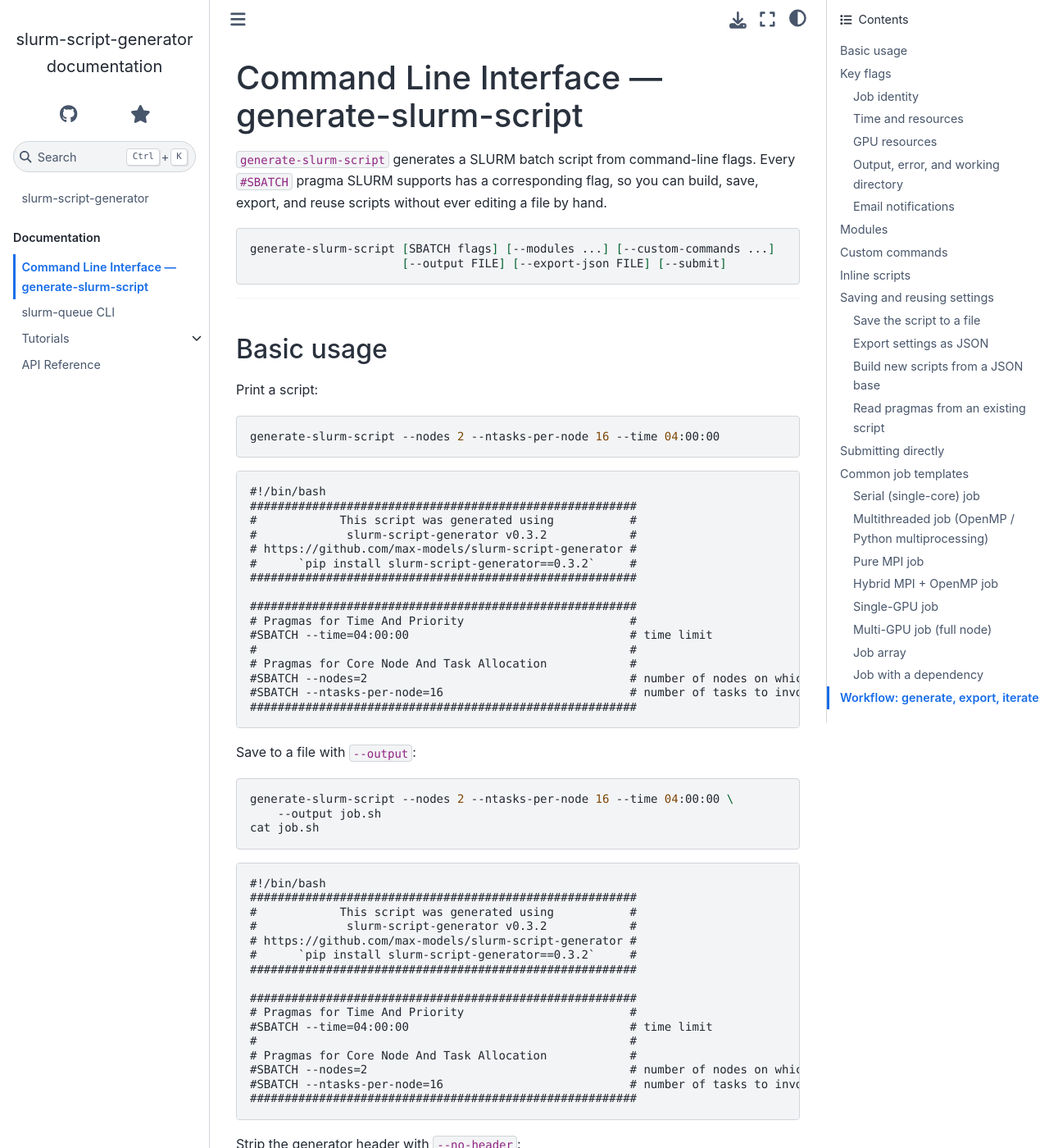
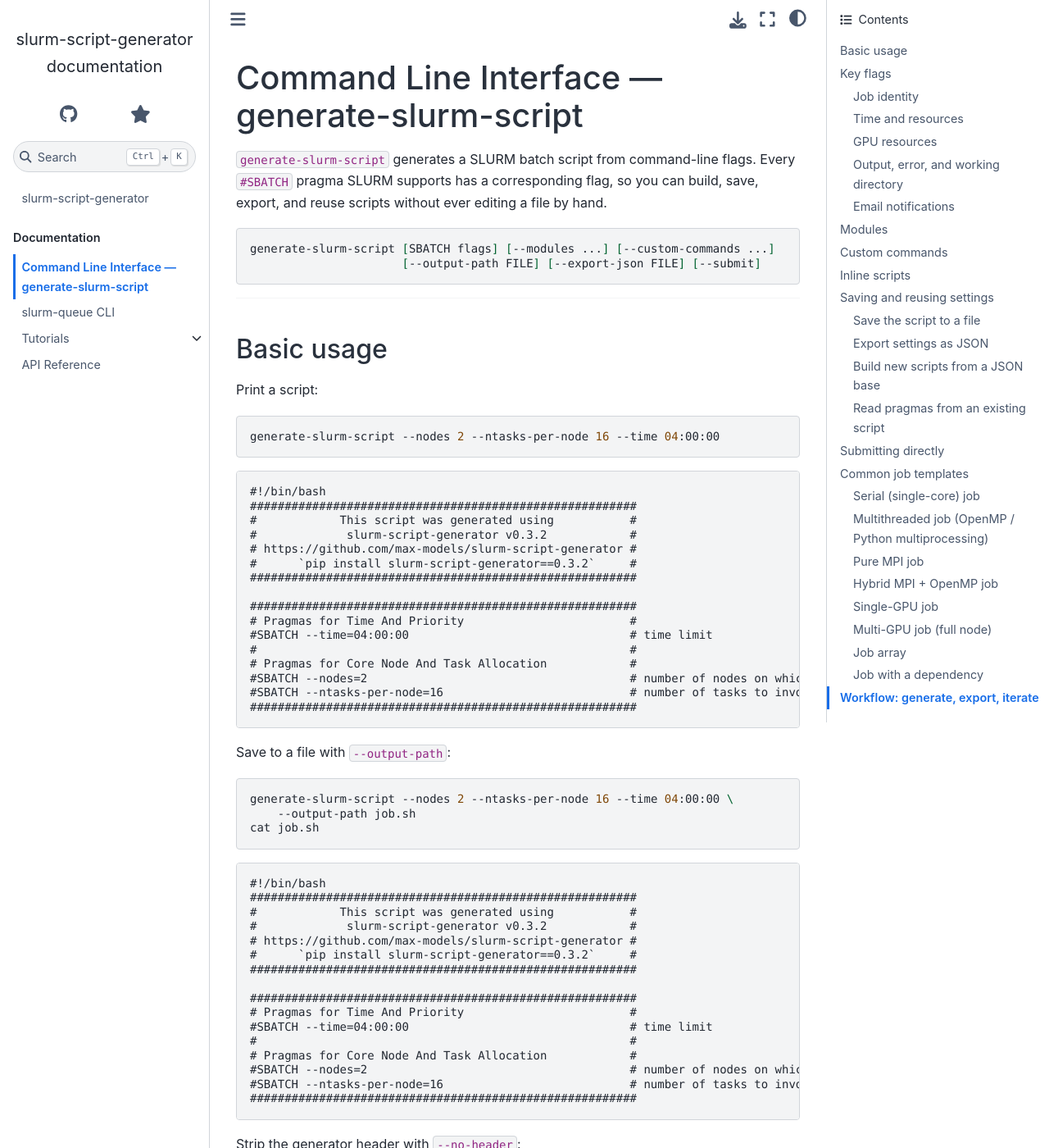
Before and after one commit to max-models/slurm-script-generator, a Sphinx documentation site: the page built from docs/source/cli.md, in a window 1280 px wide and 1400 px high. Shown: the whole window at 82% size. Built offline with Sphinx 7.4.7 and the Sphinx Book theme 1.1.4, drawn with Linux system fonts in a browser that asks for light colours; some of the changed text lies outside the part shown.

Commit message:
Renamed conflicting --output to --output-path

````diff
--- a/README.qmd
+++ b/README.qmd
@@ -21,10 +21,10 @@ Generate a slurm script to `slurm_script.sh` with
 generate-slurm-script --nodes 1 --ntasks-per-node 16
 ```
 
-To save the script to file `my_script.sh` use `--output`:
+To save the script to file `my_script.sh` use `--output-path`:
 
 ```{bash}
-generate-slurm-script --nodes 1 --ntasks-per-node 16 --output my_script.sh
+generate-slurm-script --nodes 1 --ntasks-per-node 16 --output-path my_script.sh
 ```
 
 Remove the header comment with `--no-header`:
--- a/docs/source/cli.md
+++ b/docs/source/cli.md
@@ -8,7 +8,7 @@ file by hand.
 
 ``` bash
 generate-slurm-script [SBATCH flags] [--modules ...] [--custom-commands ...]
-                      [--output FILE] [--export-json FILE] [--submit]
+                      [--output-path FILE] [--export-json FILE] [--submit]
 ```
 
 ------------------------------------------------------------------------
@@ -38,11 +38,11 @@ generate-slurm-script --nodes 2 --ntasks-per-node 16 --time 04:00:00
     #SBATCH --ntasks-per-node=16                           # number of tasks to invoke on each node
     ########################################################
 
-Save to a file with `--output`:
+Save to a file with `--output-path`:
 
 ``` bash
 generate-slurm-script --nodes 2 --ntasks-per-node 16 --time 04:00:00 \
-    --output job.sh
+    --output-path job.sh
 cat job.sh
 ```
 
@@ -572,7 +572,7 @@ generate-slurm-script \
     --nodes 4 --ntasks-per-node 16 \
     --time 12:00:00 \
     --account proj_hpc \
-    --output baseline.sh
+    --output-path baseline.sh
 cat baseline.sh
 ```
 
@@ -743,7 +743,7 @@ generate-slurm-script \
 
 ## Submitting directly
 
-Add `--submit` to write the script (requires `--output`) and immediately
+Add `--submit` to write the script (requires `--output-path`) and immediately
 call `sbatch` on it:
 
 ``` bash
@@ -753,7 +753,7 @@ generate-slurm-script \
     --time 04:00:00 \
     --modules gcc/13 openmpi/5.0 \
     --custom-commands 'srun ./myprog > output.txt' \
-    --output my_job.sh \
+    --output-path my_job.sh \
     --submit
 ```
 
@@ -1011,7 +1011,7 @@ generate-slurm-script \
     --nodes 1 \
     --ntasks-per-node 8 \
     --time 04:00:00 \
-    --output logs/sweep_%A_%a.out \
+    --output-path logs/sweep_%A_%a.out \
     --error logs/sweep_%A_%a.err \
     --modules gcc/13 anaconda/3 \
     --custom-commands \
@@ -1085,7 +1085,7 @@ generate-slurm-script \
     --modules gcc/13 openmpi/5.0 \
     --custom-commands 'srun ./myprog --small-input > test.out' \
     --export-json sim_base.json \
-    --output sim_test.sh
+    --output-path sim_test.sh
 cat sim_test.sh
 ```
 
@@ -1125,7 +1125,7 @@ generate-slurm-script \
     --time 12:00:00 \
     --partition main \
     --custom-commands 'srun ./myprog --full-input > production.out' \
-    --output sim_production.sh
+    --output-path sim_production.sh
 cat sim_production.sh
 ```
 
@@ -1163,7 +1163,7 @@ generate-slurm-script \
     --read-script sim_production.sh \
     --account colleague_account \
     --partition gpu \
-    --output colleague_job.sh
+    --output-path colleague_job.sh
 cat colleague_job.sh
 ```
 
--- a/docs/source/index.rst
+++ b/docs/source/index.rst
@@ -19,7 +19,7 @@ Quickstart
 
 .. code-block:: bash
 
-   generate-slurm-script --nodes 2 --ntasks-per-node 16 --job-name my_job --output job.sh
+   generate-slurm-script --nodes 2 --ntasks-per-node 16 --job-name my_job --output-path job.sh
 
 **Or from Python:**
 
````
Also changed, not shown: README.md (+6 -5 lines), docs/source/cli.qmd (+10 -10 lines), 4 other files.
